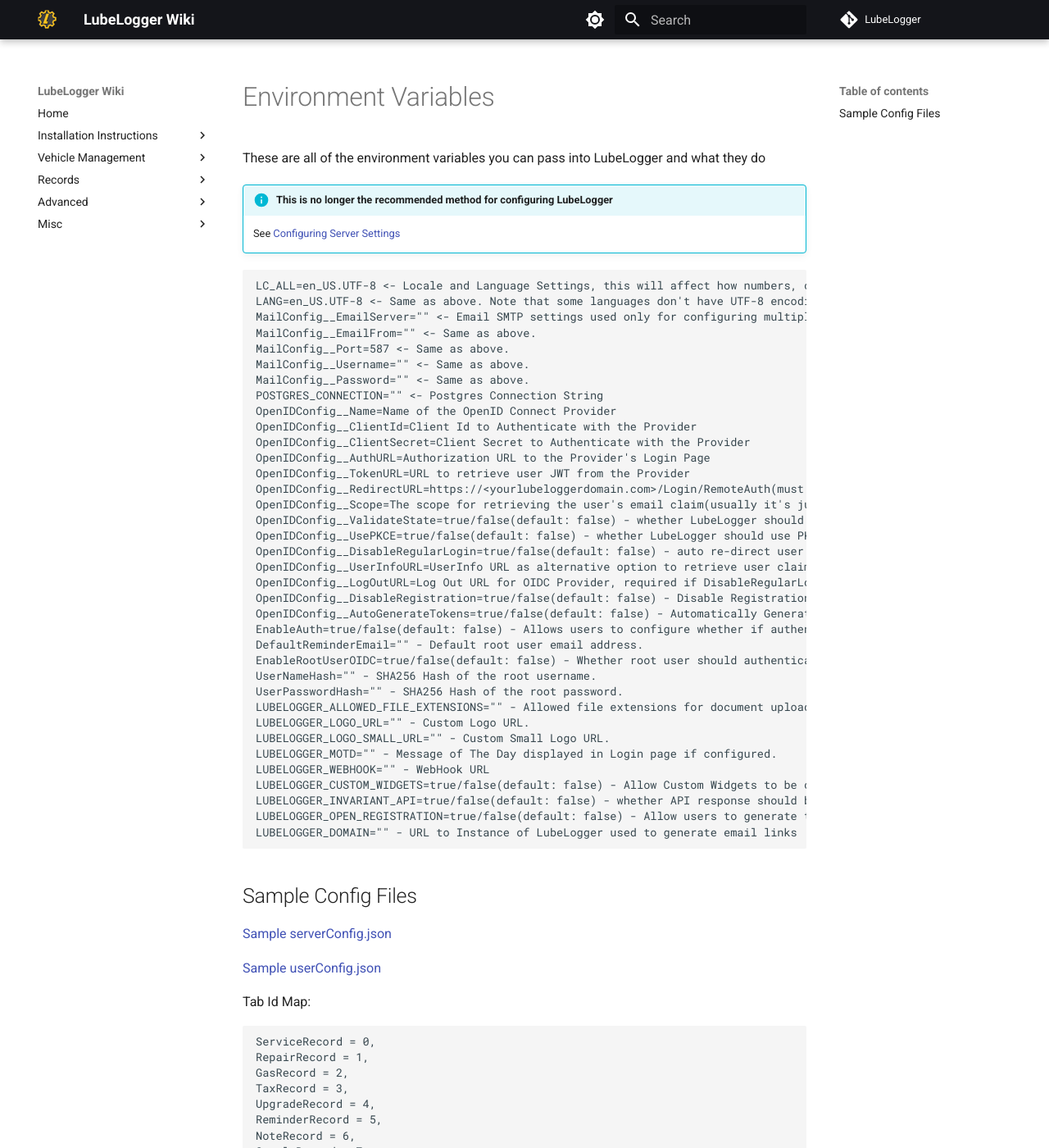
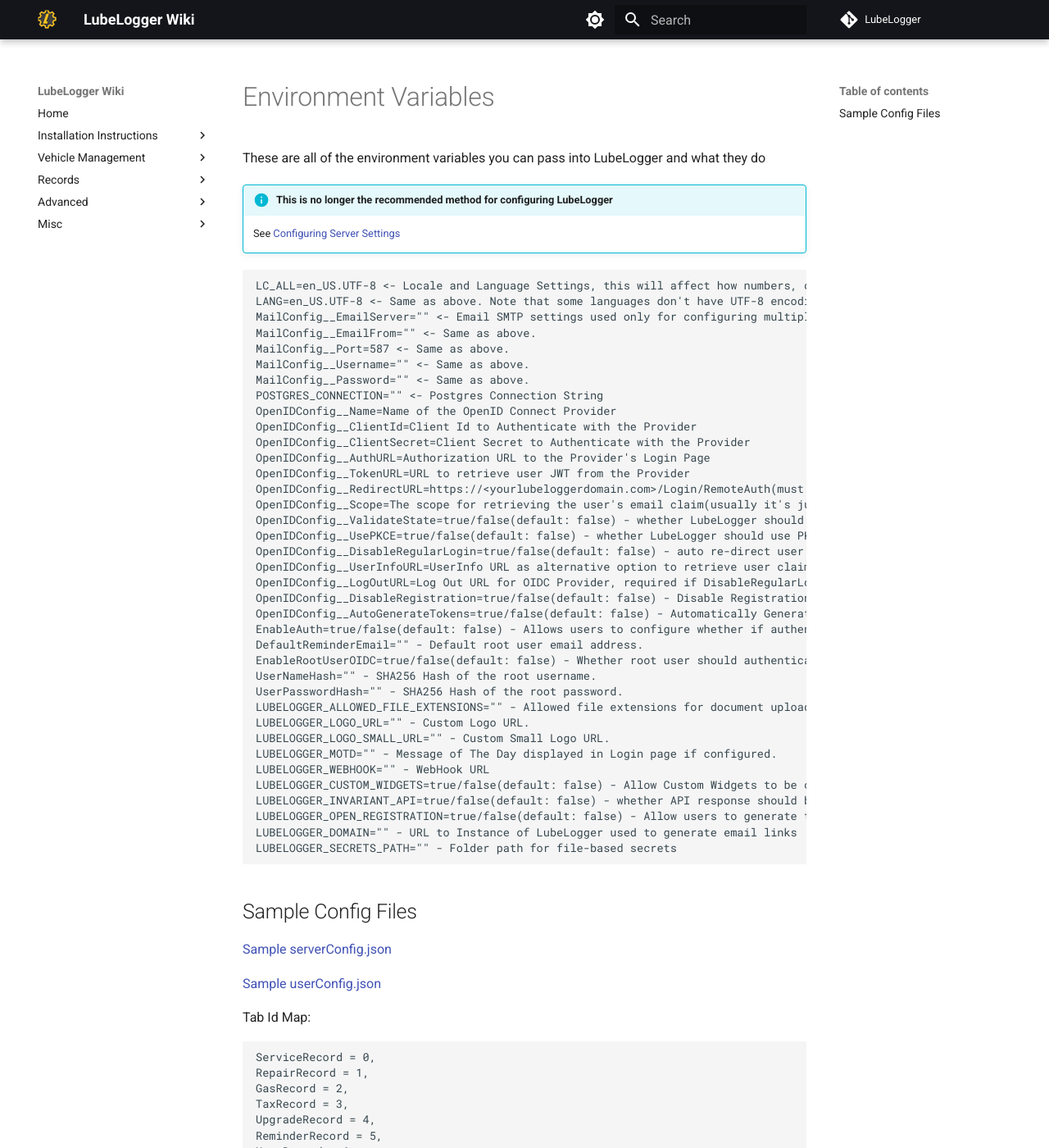
Before and after one commit to hargata/lubelog_docs, an MkDocs documentation site: the page built from docs/Advanced/Environment Variables.md, in a window 1280 px wide and 1400 px high. Shown: the whole window at 82% size. Built offline with MkDocs 1.6.1 and Material for MkDocs 9.7.7, drawn with Linux system fonts in a browser that asks for light colours; comment, search, counter and statistics services are not loaded.

Commit message:
add secrets path for file based secrets

````diff
--- a/docs/Advanced/Environment Variables.md
+++ b/docs/Advanced/Environment Variables.md
@@ -43,6 +43,7 @@
 LUBELOGGER_INVARIANT_API=true/false(default: false) - whether API response should be invariant
 LUBELOGGER_OPEN_REGISTRATION=true/false(default: false) - Allow users to generate their own registration token
 LUBELOGGER_DOMAIN="" - URL to Instance of LubeLogger used to generate email links
+LUBELOGGER_SECRETS_PATH="" - Folder path for file-based secrets
 ```
 
 ## Sample Config Files
````
